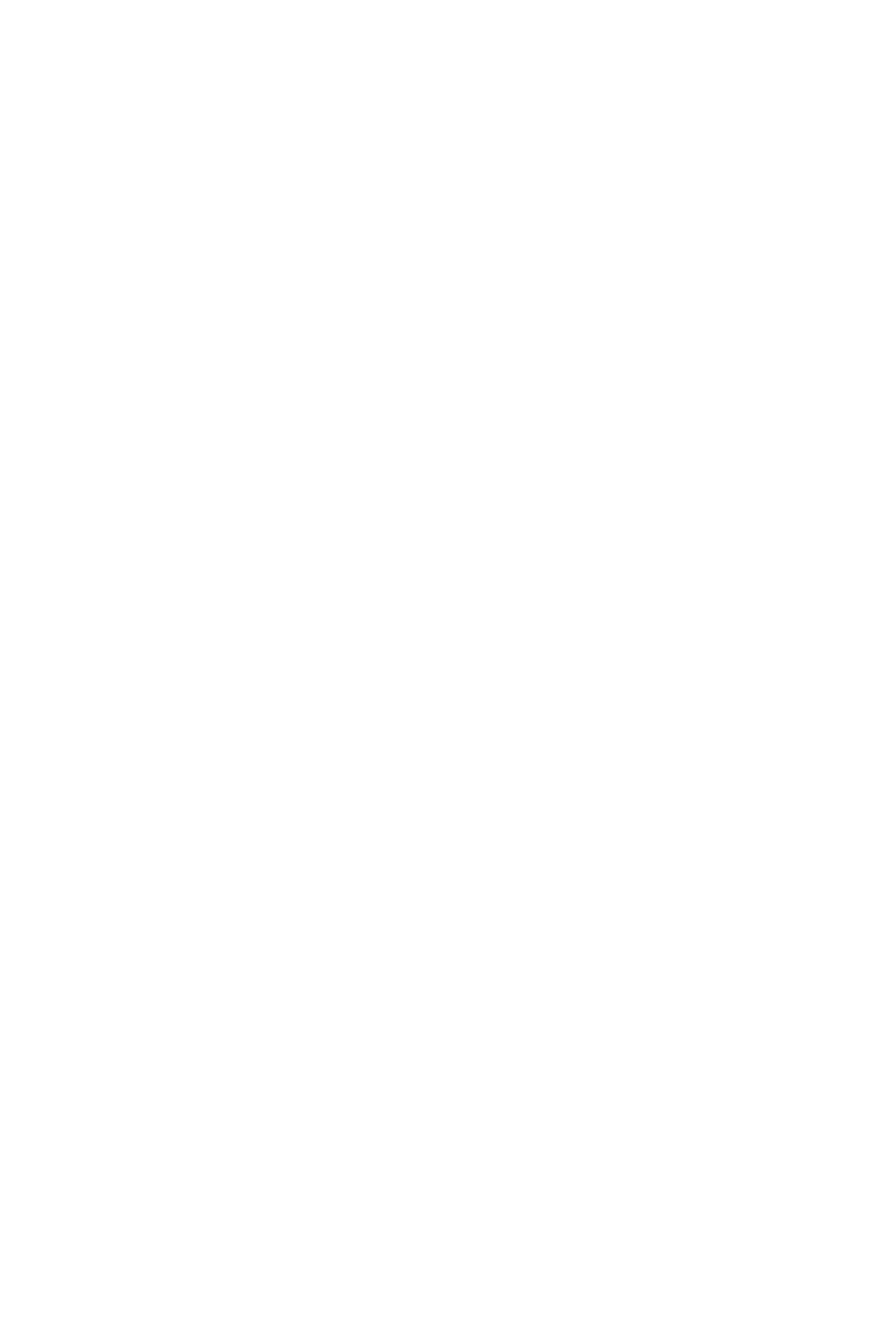
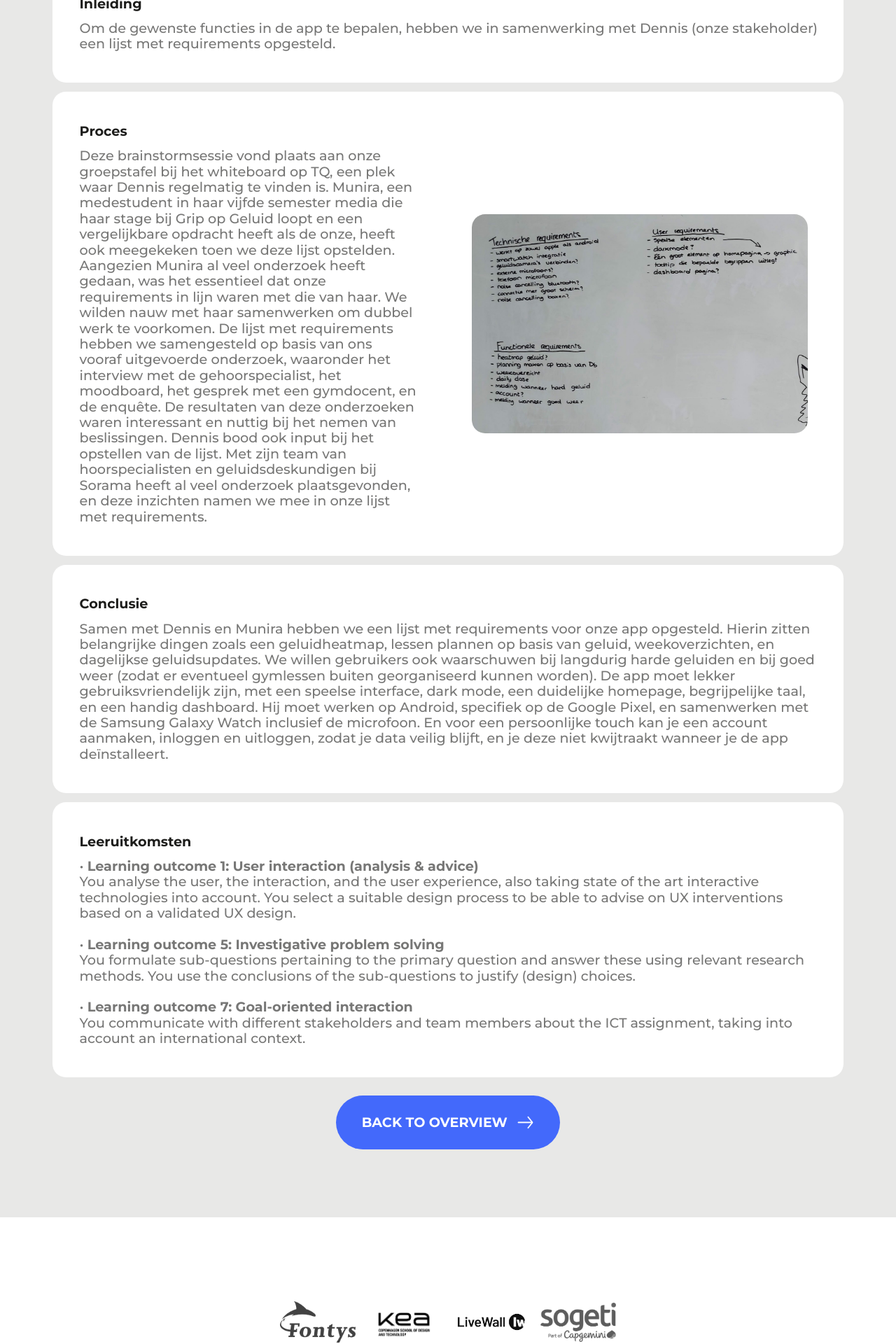
Before and after one commit to metteghijsen/semester6-website, a Nuxt app in the folder frontend/: page /deliverable/requirements in a window 1280 px wide. Before the commit this address had no page. Shown: the part 280-2200 px from the top of the page at 70% size. Before the commit the page ends 800 px from the top, so only its background shows below. Built offline with nearby package versions, Linux system fonts and the light colour scheme.

Commit message:
Feature: Added documentation for requirements deliverable

```diff
--- /dev/null
+++ b/frontend/pages/deliverable/requirements.vue
@@ -0,0 +1,43 @@
+<template>
+  <div>
+    <UiContainer>
+      <div class="h-full ">
+        <LayoutTaskbar />
+        <UiTextbox
+          add-header
+          header="Requirements"
+          title="Inleiding"
+          lo1
+          lo5
+          lo7
+        >
+          Om de gewenste functies in de app te bepalen, hebben we in samenwerking met Dennis (onze stakeholder) een lijst met requirements opgesteld.
+        </UiTextbox>
+        <UiTextbox
+          title="Proces"
+          add-image
+          image-name="requirements"
+        >
+          Deze brainstormsessie vond plaats aan onze groepstafel bij het whiteboard op TQ, een plek waar Dennis regelmatig te vinden is. Munira, een medestudent in haar vijfde semester media die haar stage bij Grip op Geluid loopt en een vergelijkbare opdracht heeft als de onze, heeft ook meegekeken toen we deze lijst opstelden. Aangezien Munira al veel onderzoek heeft gedaan, was het essentieel dat onze requirements in lijn waren met die van haar. We wilden nauw met haar samenwerken om dubbel werk te voorkomen. De lijst met requirements hebben we samengesteld op basis van ons vooraf uitgevoerde onderzoek, waaronder het interview met de gehoorspecialist, het moodboard, het gesprek met een gymdocent, en de enquête. De resultaten van deze onderzoeken waren interessant en nuttig bij het nemen van beslissingen. Dennis bood ook input bij het opstellen van de lijst. Met zijn team van hoorspecialisten en geluidsdeskundigen bij Sorama heeft al veel onderzoek plaatsgevonden, en deze inzichten namen we mee in onze lijst met requirements.
+        </UiTextbox>
+        <UiTextbox title="Conclusie">
+          Samen met Dennis en Munira hebben we een lijst met requirements voor onze app opgesteld. Hierin zitten belangrijke dingen zoals een geluidheatmap, lessen plannen op basis van geluid, weekoverzichten, en dagelijkse geluidsupdates. We willen gebruikers ook waarschuwen bij langdurig harde geluiden en bij goed weer (zodat er eventueel gymlessen buiten georganiseerd kunnen worden). De app moet lekker gebruiksvriendelijk zijn, met een speelse interface, dark mode, een duidelijke homepage, begrijpelijke taal, en een handig dashboard. Hij moet werken op Android, specifiek op de Google Pixel, en samenwerken met de Samsung Galaxy Watch inclusief de microfoon. En voor een persoonlijke touch kan je een account aanmaken, inloggen en uitloggen, zodat je data veilig blijft, en je deze niet kwijtraakt wanneer je de app deïnstalleert.
+        </UiTextbox>
+        <UiTextbox title="Leeruitkomsten">
+          • <b>Learning outcome 1: User interaction (analysis & advice)</b> <br>
+          You analyse the user, the interaction, and the user experience, also taking state of the art interactive technologies into account. You select a suitable design process to be able to advise on UX interventions based on a validated UX design. <br><br>
+          • <b>Learning outcome 5: Investigative problem solving</b> <br>
+          You formulate sub-questions pertaining to the primary question and answer these using relevant research methods. You use the conclusions of the sub-questions to justify (design) choices.  <br><br>
+          •	<b> Learning outcome 7: Goal-oriented interaction </b> <br>
+          You communicate with different stakeholders and team members about the ICT assignment, taking into account an international context.
+        </UiTextbox>
+        <div class="flex justify-center">
+          <div class="w-[400px] my-2">
+            <UiButton label="back to overview" primary big arrow to="/deliverables" />
+          </div>
+        </div>
+      </div>
+    </UiContainer>
+    <SectionsFooter />
+  </div>
+</template>
```
Also changed, not shown: frontend/public/img/documentation/requirements.png (added).
